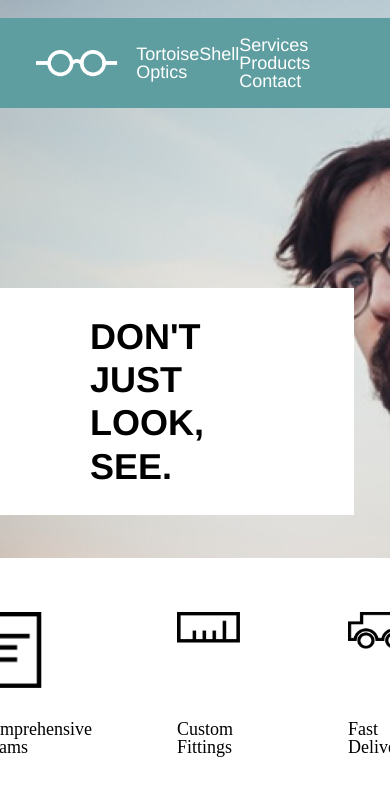
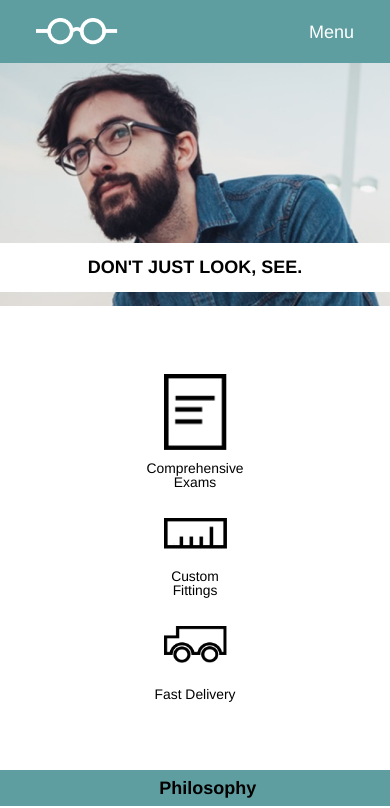
Before and after one commit to techhk/tortoiseshell, a plain HTML site: page index.html in a window 390 px wide. Shown: the top 808 px of the page. Drawn offline with Linux system fonts and the light colour scheme.

Commit message:
Finish project.

```diff
--- a/index.html
+++ b/index.html
@@ -22,6 +22,11 @@
               <span>Contact</span>
             </nav>
           </div>
+          <div class="mobilemenu">
+            <nav>
+              <span>Menu</span>
+            </nav>
+          </div>
         </div>
       </div>
       <div class="message">
@@ -34,15 +39,21 @@
     <div class="service">
       <div class="exam">
         <img src="./resources/paper-icon.png" alt="Exams"></img>
-        <span>Comprehensive Exams</span>
+        <div class="examtext">
+          <span>Comprehensive Exams</span>
+        </div>
       </div>
       <div class="fitting">
         <img src="./resources/ruler-icon.png" alt="Fittings"></img>
-        <span>Custom Fittings</span>
+        <div class="fittingtext">
+          <span>Custom Fittings</span>
+        </div>
       </div>
       <div class="delivery">
         <img src="./resources/truck-icon.png" alt="Delivery"></img>
-        <span>Fast Delivery</span>
+        <div class="deliverytext">
+          <span>Fast Delivery</span>
+        </div>
       </div>
     </div>
 <!--About us-->
--- a/resources/css/style.css
+++ b/resources/css/style.css
@@ -35,6 +35,9 @@ header{
 .menu nav span{
   padding-right: 2rem;
 }
+.mobilemenu{
+  display: none;
+}
 .message{
   display:flex;
   justify-content: flex-end;
@@ -62,9 +65,14 @@ header{
   display: flex;
   flex-direction: column;
   justify-content: space-between;
+  align-items: center;
   height: 8rem;
   width: 5rem;
   margin-bottom: 3rem;
+}
+.examtext,.fittingtext,.deliverytext{
+  display:block;
+  text-align: center;
 }
 .service img{
   width:3.5rem;
@@ -111,3 +119,116 @@ footer{
   padding-right: 1rem;
   height:1.5rem;
 }
+/*Tablet version*/
+@media only screen and (max-width:1024px){
+  header{
+    padding-top:0rem;
+    height:22rem;
+/*    width:100%;*/
+  }
+  html{
+    width:100%;
+  }
+  .message{
+    margin-top: 5rem;
+    margin-right: 2rem;
+  }
+  .banner{
+    padding:0.75rem 4rem;
+  }
+  .banner span{
+    font-size: 1.33rem;
+  }
+}
+@media only screen and (max-width:470px){
+  header{
+    height: 17rem;
+    background-position: 20%;
+  }
+  .menu,.logo span{
+    display: none;
+  }
+  .mobilemenu {
+    display:block;
+  }
+  .mobilemenu nav span{
+    padding-right: 2rem;
+  }
+  .message{
+    margin-top:9rem;
+    margin-right:0rem;
+  }
+  .message{
+    padding:1rem 0rem 1rem 0rem;
+    text-align: center;
+    display: block;
+  }
+  .banner span{
+    font-size: 1rem;
+  }
+  .service{
+    display:flex;
+    flex-direction: column;
+    justify-content: center;
+    align-items: center;
+    margin-top: 0rem;
+  }
+  .exam,.fitting,.delivery{
+    margin-right: 0rem;
+    /*margin-bottom: 1.54rem;*/
+  }
+  .exam{
+    margin-top: 3.77rem;
+  }
+  .exam,.fitting,.delivery{
+    display: flex;
+    flex-direction: column;
+    justify-content: space-between;
+    align-items: center;
+    margin-bottom: 0rem;
+  }
+  .examtext,.fittingtext,.deliverytext{
+    font-family: Helvetica;
+    font-size:0.77rem;
+  }
+  .examtext,.fittingtext{
+    padding-bottom: 1.54rem;
+  }
+  .deliverytext{
+    margin-bottom: 3.77rem;
+  }
+  .fitting{
+    height:6rem;
+  }
+  .about{
+    display:flex;
+    flex-direction: column;
+    justify-content: center;
+    align-items: center;
+  }
+  .info{
+    display: flex;
+    flex-direction: column;
+    width:100%;
+    justify-content: flex-start;
+    align-items: flex-start;
+    margin-bottom: 4rem;
+  }
+  .info h1{
+    width:100%;
+    text-align: center;
+  }
+  .info p{
+    font-family: Helvetica;
+    font-size: 0.77rem;
+    padding-left: 1rem;
+  }
+  footer span{
+    display: none;
+  }
+  .bottom .container{
+    display: block;
+    text-align: center;
+  }
+
+}
```
